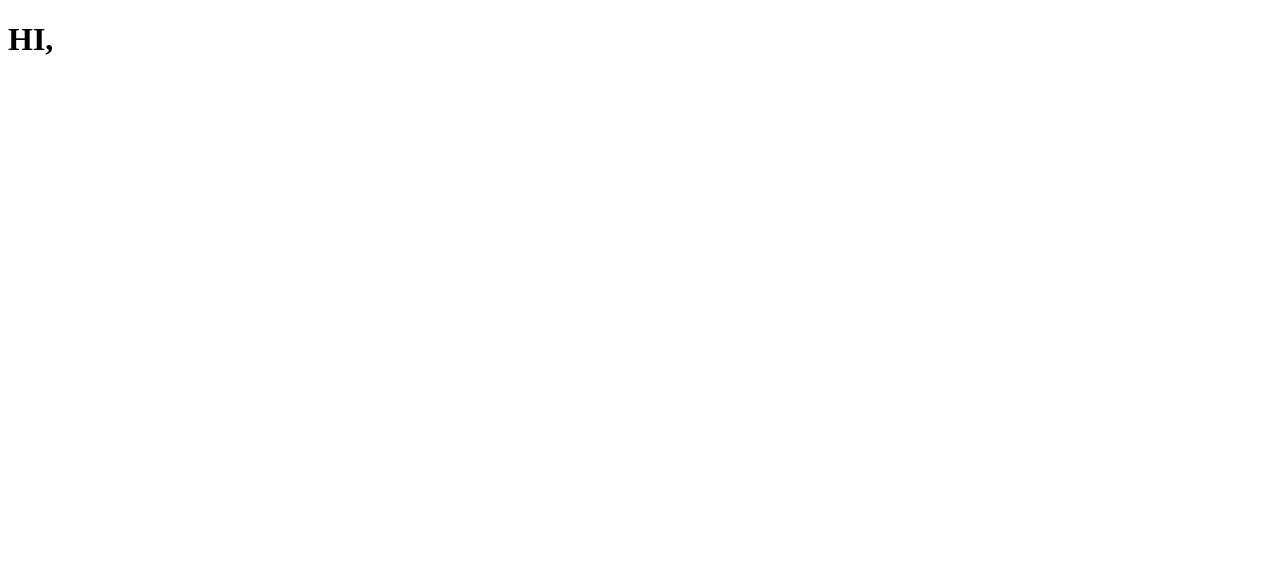
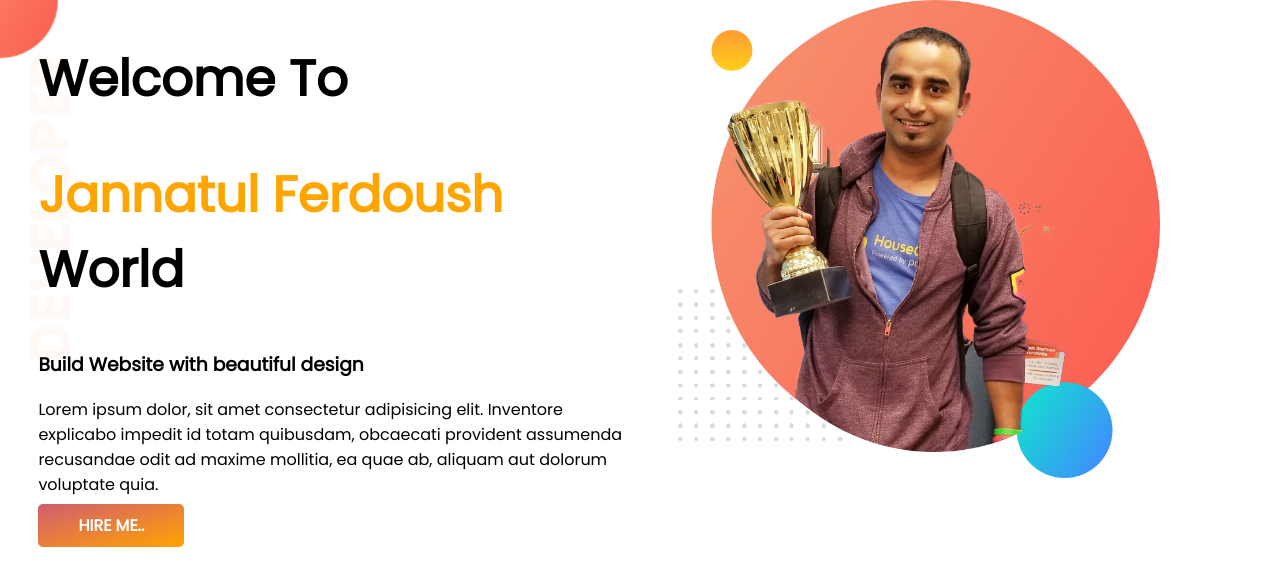
Before and after one commit to 9Jannat8/Module-4-Portfolio, a plain HTML site: page index.html in a window 1280 px wide. Drawn offline with Linux system fonts and the light colour scheme.

Commit message:
completed top-banner section

```diff
--- a/index.html
+++ b/index.html
@@ -1,12 +1,32 @@
 <!DOCTYPE html>
 <html lang="en">
-<head>
-    <meta charset="UTF-8">
-    <meta http-equiv="X-UA-Compatible" content="IE=edge">
-    <meta name="viewport" content="width=device-width, initial-scale=1.0">
+  <head>
+    <meta charset="UTF-8" />
+    <meta http-equiv="X-UA-Compatible" content="IE=edge" />
+    <meta name="viewport" content="width=device-width, initial-scale=1.0" />
     <title>My Portfolio</title>
-</head>
-<body>
-    <h1>HI,</h1>
-</body>
+    <!-- google fonts -->
+    <link rel="preconnect" href="https://fonts.googleapis.com" />
+    <link rel="preconnect" href="https://fonts.gstatic.com" crossorigin />
+    <link
+      href="https://fonts.googleapis.com/css2?family=Poppins&display=swap"
+      rel="stylesheet"
+    />
+    <!-- css -->
+    <link rel="stylesheet" href="style.css" />
+  </head>
+  <body>
+    <section class="top-banner">
+      <div class="half-width">
+        <h1>Welcome To</h1>
+        <h1><span class="orangeColor">Jannatul Ferdoush</span> World</h1>
+        <h3>Build Website with beautiful design</h3>
+        <p>Lorem ipsum dolor, sit amet consectetur adipisicing elit. Inventore explicabo impedit id totam quibusdam, obcaecati provident assumenda recusandae odit ad maxime mollitia, ea quae ab, aliquam aut dolorum voluptate quia.</p>
+        <a class="link-button" href="https://www.linkedin.com/in/jannatul-ferdoush-0b1567175/" target="_blank">HIRE ME..</a>
+      </div>
+      <div class="half-width">
+        <img src="./images/jhankar.png" alt="my image" />
+      </div>
+    </section>
+  </body>
 </html>
--- a/style.css
+++ b/style.css
@@ -0,0 +1,35 @@
+
+body{
+    font-family: 'Poppins', sans-serif;
+    margin: 0;
+}
+section{
+    display: flex;
+}
+.top-banner{
+    background-image: url('./images/top-banner.png');
+    background-repeat: no-repeat;
+
+}
+.half-width{
+    width: 50%;
+    padding-left: 3%;
+}
+h1{
+    font-size: 50px;
+}
+.orangeColor{
+    color: orange;
+}
+.half-width img{
+    width: 80%;
+
+}
+.link-button{
+    text-decoration: none;
+    background-image: linear-gradient(to bottom right, rgb(209, 92, 112), orange);
+    padding: 10px 40px;
+    color: white;
+    font-weight: 700;
+    border-radius: 5px;
+}
```
